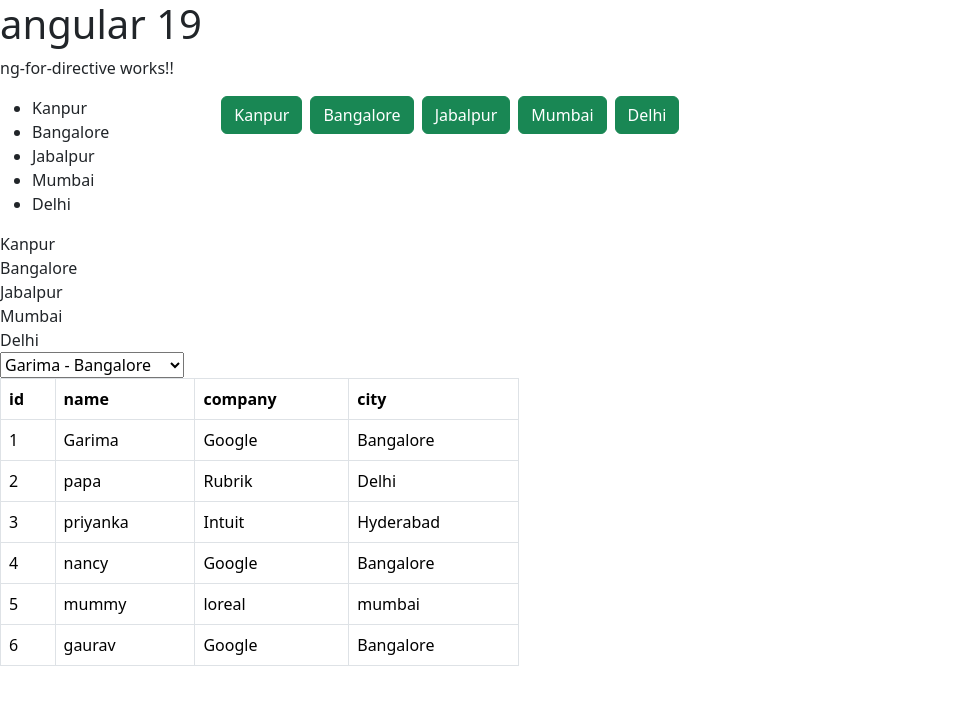
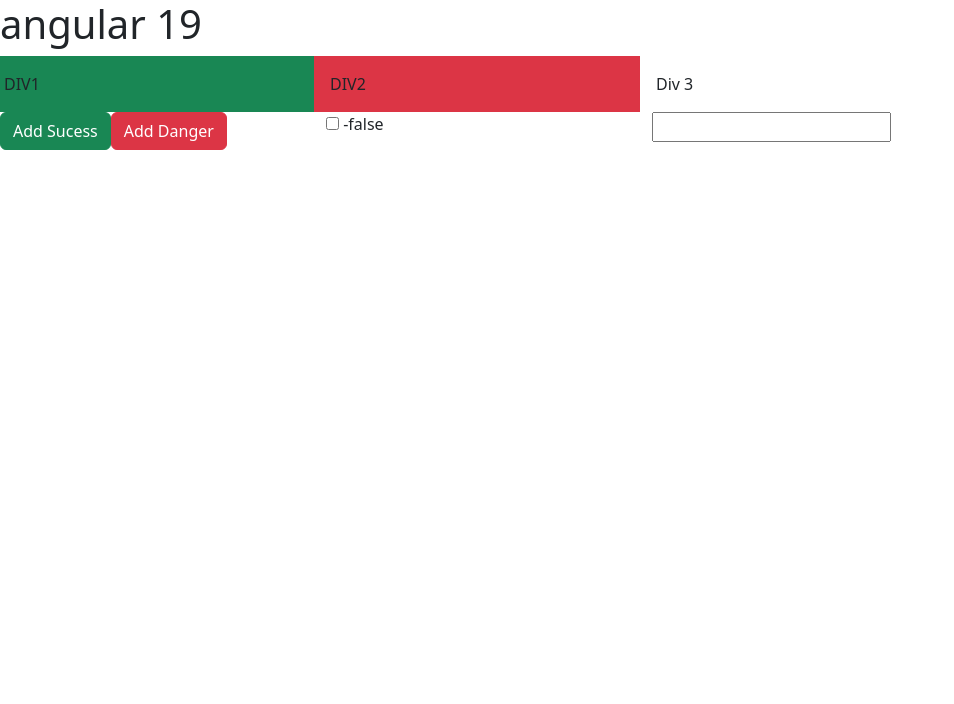
Before and after one commit to GarimaUttam/Angular19_course, an Angular app: page / in a window 1280 px wide. Shown: the top 704 px of the page, without its empty margins (0-954 px from the left). Built offline with nearby package versions, Linux system fonts and the light colour scheme.

Commit message:
ngClass attribute

```diff
--- a/src/app/app.component.html
+++ b/src/app/app.component.html
@@ -18,4 +18,5 @@
 <!-- <app-data-binding></app-data-binding> -->
 <!--
 <app-ng-if-directive></app-ng-if-directive> -->
-<app-ng-for-directive></app-ng-for-directive>
+<!-- <app-ng-for-directive></app-ng-for-directive> -->
+ <app-ng-class></app-ng-class>
--- a/src/app/app.component.ts
+++ b/src/app/app.component.ts
@@ -6,10 +6,11 @@
 import { DataBindingComponent } from "./components/data-binding/data-binding.component";
 import { NgIfDirectiveComponent } from "./components/ng-if-directive/ng-if-directive.component";
 import { NgForDirectiveComponent } from "./components/ng-for-directive/ng-for-directive.component";
+import { NgClassComponent } from "./components/ng-class/ng-class.component";
 
 @Component({
   selector: 'app-root',
-  imports: [NgIfDirectiveComponent, NgForDirectiveComponent],
+  imports: [NgIfDirectiveComponent, NgForDirectiveComponent, NgClassComponent],
   templateUrl: './app.component.html',
   styleUrl: './app.component.css'
 })
--- /dev/null
+++ b/src/app/components/ng-class/ng-class.component.html
@@ -0,0 +1,27 @@
+<div class="row">
+    <div class="col-3 p-3" [ngClass]="divBgColor">
+        DIV1
+    </div>
+    <div class="col-3 p-3" [ngClass]="isChecked == true?'bg-success':'bg-danger'">
+        DIV2
+    </div>
+    <div class="col-3 p-3" [ngClass]="div3ClassName">
+        Div 3
+    </div>
+</div>
+
+<div class="row">
+    <div class="col-3">
+        <button class="btn btn-success" (click)="addDiv1Color('btn btn-success')">Add Sucess</button>
+        <button class="btn btn-danger" (click)="addDiv1Color('btn btn-danger')">Add Danger</button>
+    </div>
+
+    <div class="col-3">
+        <input type="checkbox" [(ngModel)]="isChecked">
+        -{{isChecked}}
+    </div>
+
+    <div class = "col-3">
+        <input type="text" [(ngModel)]="div3ClassName"/>
+    </div>
+</div>
--- /dev/null
+++ b/src/app/components/ng-class/ng-class.component.ts
@@ -0,0 +1,20 @@
+import { NgClass } from '@angular/common';
+import { Component } from '@angular/core';
+import { FormsModule } from '@angular/forms';
+
+@Component({
+  selector: 'app-ng-class',
+  imports: [NgClass,FormsModule],
+  templateUrl: './ng-class.component.html',
+  styleUrl: './ng-class.component.css'
+})
+export class NgClassComponent {
+  // we aew using varibale to store the class names
+  divBgColor : string = "bg-success";
+  isChecked : boolean = false;
+  div3ClassName: string = '';
+
+  addDiv1Color(className: string){
+    this.divBgColor = className;
+  }
+}
```
Also changed, not shown: src/app/components/ng-class/ng-class.component.css (added), 1 other file (tests, documents, lock files or other folders).
